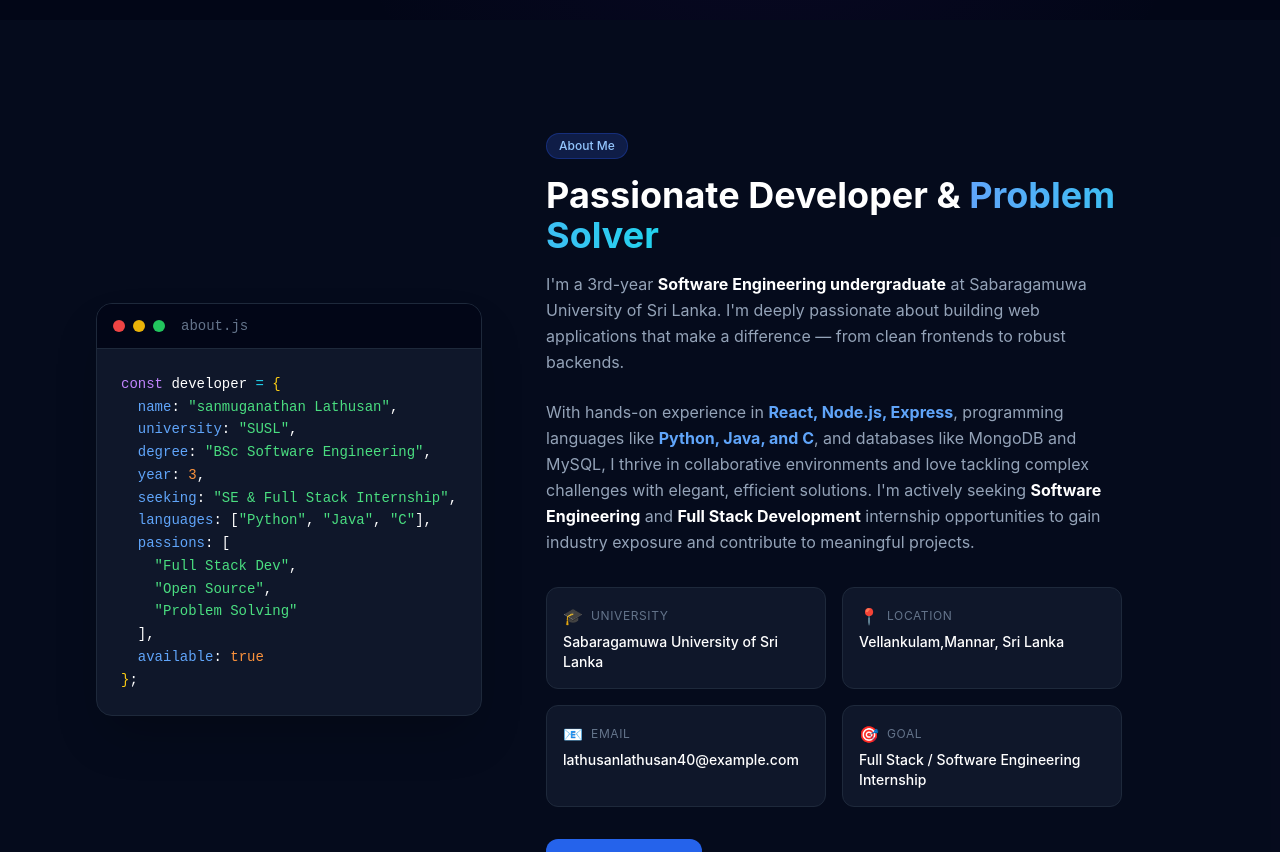
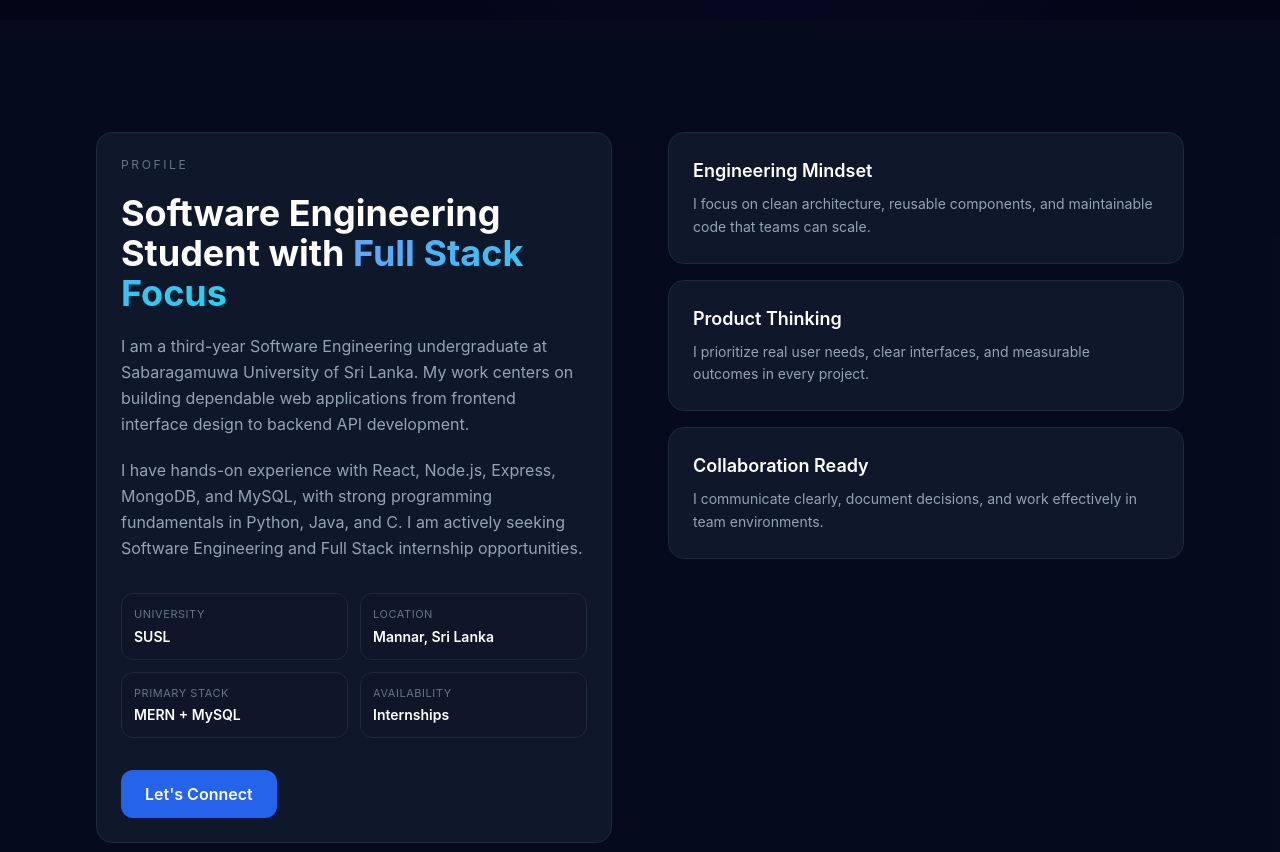
Before and after one commit to SanmuganathanLathusan/My-Portfolio, a React (Vite) app: page / in a window 1280 px wide. Shown: the part 780-1632 px from the top of the page. Built offline with nearby package versions, Linux system fonts and the light colour scheme.

Commit message:
modified src/components/About.jsx file

```diff
--- a/src/components/About.jsx
+++ b/src/components/About.jsx
@@ -1,149 +1,87 @@
 const stats = [
-  { value: '2+', label: 'Years Coding' },
-  { value: '10+', label: 'Projects Built' },
-  { value: '3rd', label: 'Year Student' },
-  { value: '5+', label: 'Technologies' },
+  { value: '2+', label: 'Years Building' },
+  { value: '10+', label: 'Projects Shipped' },
+  { value: '3rd', label: 'Academic Year' },
+  { value: '6+', label: 'Core Technologies' },
+]
+
+const highlights = [
+  {
+    title: 'Engineering Mindset',
+    text: 'I focus on clean architecture, reusable components, and maintainable code that teams can scale.',
+  },
+  {
+    title: 'Product Thinking',
+    text: 'I prioritize real user needs, clear interfaces, and measurable outcomes in every project.',
+  },
+  {
+    title: 'Collaboration Ready',
+    text: 'I communicate clearly, document decisions, and work effectively in team environments.',
+  },
 ]
 
 export default function About() {
   return (
     <section id="about" className="section-padding bg-dark-800/30">
       <div className="section-container">
-        <div className="flex flex-col lg:flex-row items-center gap-16">
-
-          {/* Left: Code block visual */}
-          <div className="flex-shrink-0 w-full lg:w-auto">
-            <div className="relative bg-dark-800 border border-dark-700 rounded-2xl overflow-hidden max-w-md mx-auto shadow-2xl">
-              {/* Window chrome */}
-              <div className="flex items-center gap-2 px-4 py-3 bg-dark-900 border-b border-dark-700">
-                <div className="w-3 h-3 rounded-full bg-red-500" />
-                <div className="w-3 h-3 rounded-full bg-yellow-500" />
-                <div className="w-3 h-3 rounded-full bg-green-500" />
-                <span className="ml-2 text-dark-400 text-sm font-mono">about.js</span>
-              </div>
-
-              {/* Code content */}
-              <pre className="p-6 text-sm font-mono leading-relaxed overflow-x-auto">
-                <code>
-                  <span className="text-purple-400">const</span>
-                  <span className="text-white"> developer </span>
-                  <span className="text-cyan-400">= </span>
-                  <span className="text-yellow-400">{'{'}</span>
-                  {'\n'}
-                  {'  '}
-                  <span className="text-blue-400">name</span>
-                  <span className="text-white">: </span>
-                  <span className="text-green-400">"sanmuganathan Lathusan"</span>
-                  <span className="text-white">,</span>
-                  {'\n'}
-                  {'  '}
-                  <span className="text-blue-400">university</span>
-                  <span className="text-white">: </span>
-                  <span className="text-green-400">"SUSL"</span>
-                  <span className="text-white">,</span>
-                  {'\n'}
-                  {'  '}
-                  <span className="text-blue-400">degree</span>
-                  <span className="text-white">: </span>
-                  <span className="text-green-400">"BSc Software Engineering"</span>
-                  <span className="text-white">,</span>
-                  {'\n'}
-                  {'  '}
-                  <span className="text-blue-400">year</span>
-                  <span className="text-white">: </span>
-                  <span className="text-orange-400">3</span>
-                  <span className="text-white">,</span>
-                  {'\n'}
-                  {'  '}
-                  <span className="text-blue-400">seeking</span>
-                  <span className="text-white">: </span>
-                  <span className="text-green-400">"SE & Full Stack Internship"</span>
-                  <span className="text-white">,</span>
-                  {'\n'}
-                  {'  '}
-                  <span className="text-blue-400">languages</span>
-                  <span className="text-white">: [</span>
-                  <span className="text-green-400">"Python"</span>
-                  <span className="text-white">, </span>
-                  <span className="text-green-400">"Java"</span>
-                  <span className="text-white">, </span>
-                  <span className="text-green-400">"C"</span>
-                  <span className="text-white">],</span>
-                  {'\n'}
-                  {'  '}
-                  <span className="text-blue-400">passions</span>
-                  <span className="text-white">: [</span>
-                  {'\n'}
-                  {'    '}
-                  <span className="text-green-400">"Full Stack Dev"</span>
-                  <span className="text-white">,</span>
-                  {'\n'}
-                  {'    '}
-                  <span className="text-green-400">"Open Source"</span>
-                  <span className="text-white">,</span>
-                  {'\n'}
-                  {'    '}
-                  <span className="text-green-400">"Problem Solving"</span>
-                  {'\n'}
-                  {'  '}
-                  <span className="text-white">],</span>
-                  {'\n'}
-                  {'  '}
-                  <span className="text-blue-400">available</span>
-                  <span className="text-white">: </span>
-                  <span className="text-orange-400">true</span>
-                  {'\n'}
-                  <span className="text-yellow-400">{'}'}</span>
-                  <span className="text-white">;</span>
-                </code>
-              </pre>
-            </div>
-          </div>
-
-          {/* Right: Content */}
-          <div className="flex-1 max-w-xl">
-            <div className="inline-flex items-center gap-2 tag mb-4">About Me</div>
-            <h2 className="section-title">
-              Passionate Developer &amp;{' '}
-              <span className="gradient-text">Problem Solver</span>
+        <div className="grid lg:grid-cols-2 gap-10 lg:gap-14 items-start">
+          <div className="card">
+            <p className="text-dark-500 dark:text-dark-400 text-xs uppercase tracking-[0.22em] mb-5">Profile</p>
+            <h2 className="section-title mb-5">
+              Software Engineering Student with
+              <span className="gradient-text"> Full Stack Focus</span>
             </h2>
-            <p className="text-dark-600 dark:text-dark-300 leading-relaxed mb-6 transition-colors duration-300">
-              I'm a 3rd-year <strong className="text-dark-900 dark:text-white">Software Engineering undergraduate</strong> at
-              Sabaragamuwa University of Sri Lanka. I'm deeply passionate about building web applications
-              that make a difference — from clean frontends to robust backends.
+            <p className="text-dark-600 dark:text-dark-300 leading-relaxed mb-5 transition-colors duration-300">
+              I am a third-year Software Engineering undergraduate at Sabaragamuwa University of Sri Lanka.
+              My work centers on building dependable web applications from frontend interface design to backend API development.
             </p>
             <p className="text-dark-600 dark:text-dark-300 leading-relaxed mb-8 transition-colors duration-300">
-              With hands-on experience in <strong className="text-primary-600 dark:text-primary-400">React, Node.js, Express</strong>, programming languages like <strong className="text-primary-600 dark:text-primary-400">Python, Java, and C</strong>, and databases like MongoDB and MySQL, I thrive in collaborative environments and love tackling
-              complex challenges with elegant, efficient solutions. I'm actively seeking <strong className="text-dark-900 dark:text-white">Software Engineering</strong> and <strong className="text-dark-900 dark:text-white">Full Stack Development</strong> internship opportunities
-              to gain industry exposure and contribute to meaningful projects.
+              I have hands-on experience with React, Node.js, Express, MongoDB, and MySQL, with strong programming fundamentals
+              in Python, Java, and C. I am actively seeking Software Engineering and Full Stack internship opportunities.
             </p>
 
-            {/* Info grid */}
-            <div className="grid grid-cols-2 gap-4 mb-8">
-              {[
-                { icon: '🎓', label: 'University', value: 'Sabaragamuwa University of Sri Lanka' },
-                { icon: '📍', label: 'Location', value: 'Vellankulam,Mannar, Sri Lanka' },
-                { icon: '📧', label: 'Email', value: 'lathusanlathusan40@example.com' },
-                { icon: '🎯', label: 'Goal', value: 'Full Stack / Software Engineering Internship' },
-              ].map(item => (
-                <div key={item.label} className="bg-gray-50 border border-gray-200 dark:bg-dark-800 dark:border-dark-700 rounded-xl p-4 transition-colors duration-300">
-                  <div className="flex items-center gap-2 mb-1">
-                    <span>{item.icon}</span>
-                    <span className="text-dark-500 dark:text-dark-400 text-xs uppercase tracking-wider transition-colors">{item.label}</span>
-                  </div>
-                  <p className="text-dark-900 dark:text-white text-sm font-medium transition-colors">{item.value}</p>
-                </div>
-              ))}
+            <div className="grid grid-cols-2 gap-3 mb-8">
+              <div className="rounded-xl border border-gray-200 dark:border-dark-700 bg-white/70 dark:bg-dark-800/60 p-3">
+                <p className="text-dark-500 dark:text-dark-400 text-[11px] uppercase tracking-wider mb-1">University</p>
+                <p className="text-dark-900 dark:text-white text-sm font-semibold">SUSL</p>
+              </div>
+              <div className="rounded-xl border border-gray-200 dark:border-dark-700 bg-white/70 dark:bg-dark-800/60 p-3">
+                <p className="text-dark-500 dark:text-dark-400 text-[11px] uppercase tracking-wider mb-1">Location</p>
+                <p className="text-dark-900 dark:text-white text-sm font-semibold">Mannar, Sri Lanka</p>
+              </div>
+              <div className="rounded-xl border border-gray-200 dark:border-dark-700 bg-white/70 dark:bg-dark-800/60 p-3">
+                <p className="text-dark-500 dark:text-dark-400 text-[11px] uppercase tracking-wider mb-1">Primary Stack</p>
+                <p className="text-dark-900 dark:text-white text-sm font-semibold">MERN + MySQL</p>
+              </div>
+              <div className="rounded-xl border border-gray-200 dark:border-dark-700 bg-white/70 dark:bg-dark-800/60 p-3">
+                <p className="text-dark-500 dark:text-dark-400 text-[11px] uppercase tracking-wider mb-1">Availability</p>
+                <p className="text-dark-900 dark:text-white text-sm font-semibold">Internships</p>
+              </div>
             </div>
 
-            <a href="#contact" onClick={e => { e.preventDefault(); document.querySelector('#contact').scrollIntoView({ behavior: 'smooth' }) }} className="btn-primary">
+            <a
+              href="#contact"
+              onClick={e => {
+                e.preventDefault()
+                document.querySelector('#contact').scrollIntoView({ behavior: 'smooth' })
+              }}
+              className="btn-primary"
+            >
               Let's Connect
             </a>
           </div>
+
+          <div className="space-y-4">
+            {highlights.map(item => (
+              <div key={item.title} className="card">
+                <h3 className="text-dark-900 dark:text-white font-semibold text-lg mb-2">{item.title}</h3>
+                <p className="text-dark-600 dark:text-dark-300 text-sm leading-relaxed">{item.text}</p>
+              </div>
+            ))}
+          </div>
         </div>
 
-        {/* Stats row */}
-        <div className="grid grid-cols-2 md:grid-cols-4 gap-6 mt-16">
+        <div className="grid grid-cols-2 md:grid-cols-4 gap-6 mt-14">
           {stats.map(stat => (
             <div key={stat.label} className="card text-center transition-colors duration-300">
               <div className="text-3xl font-extrabold gradient-text mb-1">{stat.value}</div>
```
